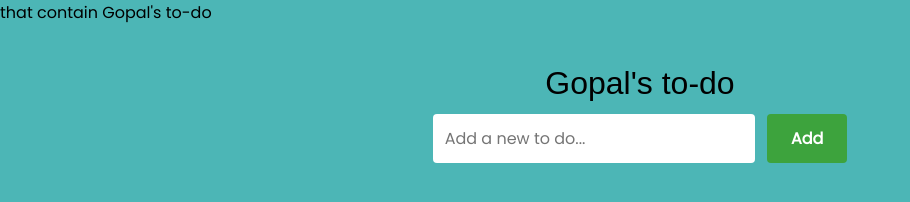
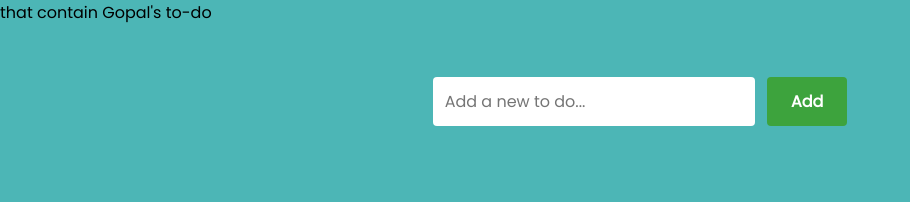
Before and after one commit to Gopalkoli88/gopal-s-todo, a plain HTML site: page index.html in a window 1280 px wide. Shown: the whole page, without its empty margins (0-910 px from the left). Drawn offline with Linux system fonts and the light colour scheme.

Commit message:
Update index.html
change in title

```diff
--- a/index.html
+++ b/index.html
@@ -136,7 +136,7 @@ ul li p{
     <div class="container">
 
         <div class="input-container">
-            <h1 class="sirin-stencil-regular">Gopal's to-do</h1>
+
             <input type="text" placeholder="Add a new to do..." id="inputBox">
             <input type="button" value="Add" id="addBtn">
         </div>
```
